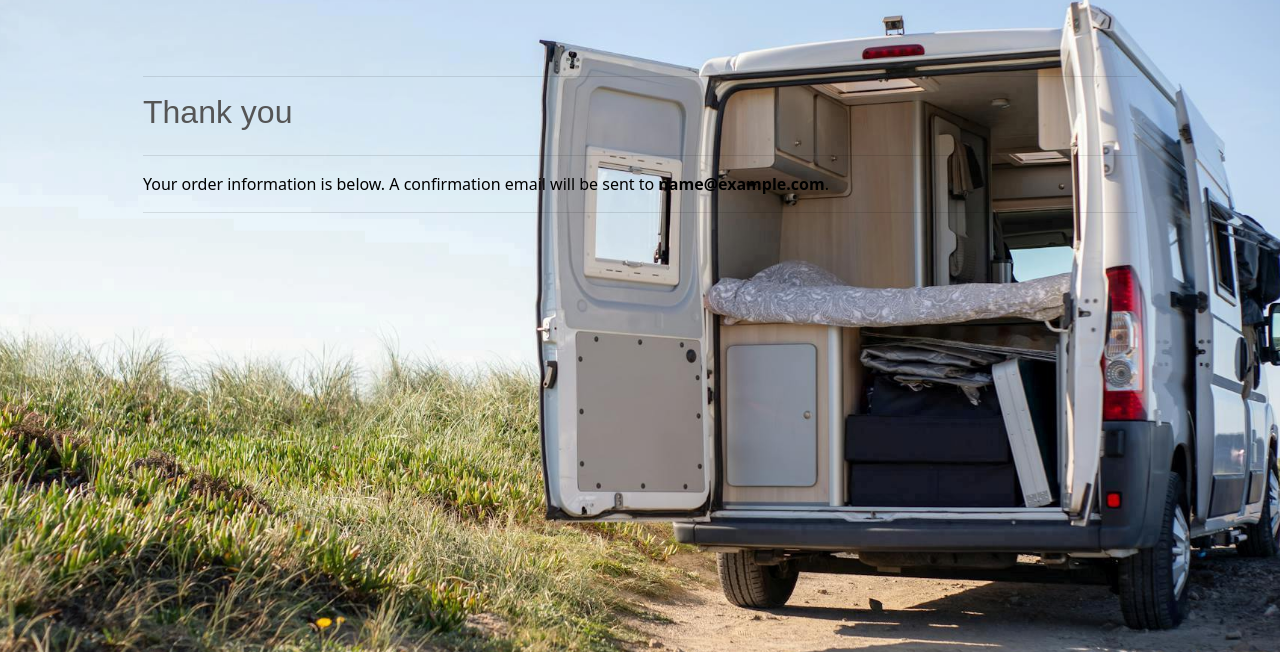
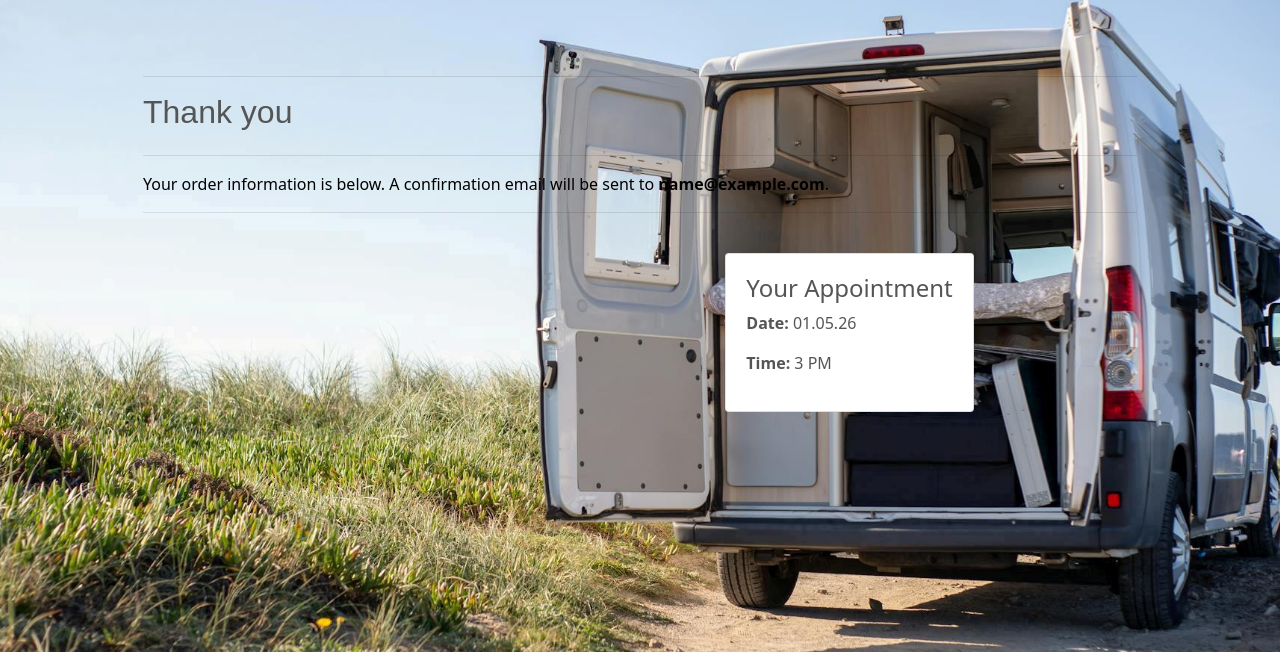
Before and after one commit to ElFalch/used-car-sense, a Django app: page /checkout/checkout_success/000 in a window 1280 px wide. Shown: the part 104-756 px from the top of the page. Run offline with Django 3.2, Linux system fonts and the light colour scheme; tables that the repository leaves empty hold one stand-in row (values such as "Sample post"); some libraries are stand-ins or nearby versions; some web fonts are replaced.

Commit message:
fix: add order details to checkout success page

```diff
--- a/checkout/templates/checkout/checkout_success.html
+++ b/checkout/templates/checkout/checkout_success.html
@@ -24,6 +24,18 @@
 
   <div class="row">
     <div class="col-12 col-lg-7"></div>
+    {% if order.appointment %}
+    <div class="card mt-4">
+      <div class="card-body">
+        <h4>Your Appointment</h4>
+
+        <p><strong>Date:</strong> {{ order.appointment.day }}</p>
+        <p><strong>Time:</strong> {{ order.appointment.time }}</p>
+      </div>
+    </div>
+    {% else %}
+    <p class="text-muted mt-4">No appointment linked to this order.</p>
+    {% endif %}
   </div>
   {% endblock %}
 </div>
```
